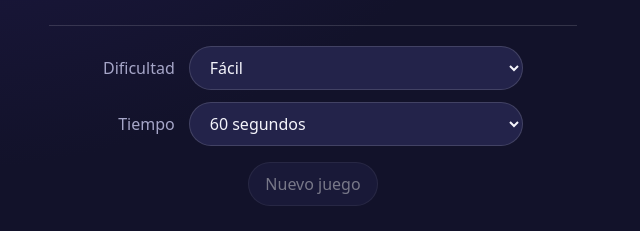
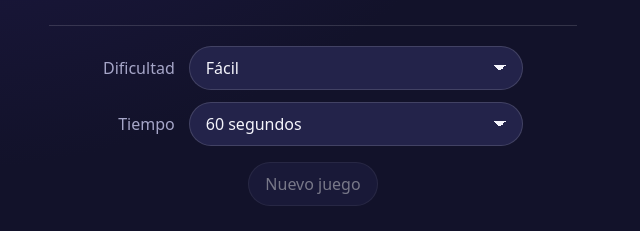
Before and after one commit to gtfunes/very-simple-digalo, a plain HTML site: page index.html in a window 1280 px wide. Shown: the part 493-724 px from the top of the page, 327-967 px from the left. Drawn offline with Linux system fonts and the light colour scheme.

Commit message:
fix(options): move the dropdown arrow in from the rounded edge of the select

```diff
--- a/styles.css
+++ b/styles.css
@@ -78,6 +78,22 @@ select {
   font: inherit;
   font-size: 1rem;
   cursor: pointer;
+}
+
+/* The browser's own arrow sits against the rounded edge, so the select draws its own, further in.
+   It is two gradients, not an image: the CSP allows images from the site only (no data: URIs). */
+select {
+  -webkit-appearance: none;
+  appearance: none;
+  padding-right: 2.75rem;
+  background-image:
+    linear-gradient(45deg, transparent 50%, currentColor 50%),
+    linear-gradient(135deg, currentColor 50%, transparent 50%);
+  background-position:
+    right 1.4rem center,
+    right calc(1.4rem - 6px) center;
+  background-size: 6px 6px;
+  background-repeat: no-repeat;
 }
 
 button {
```
